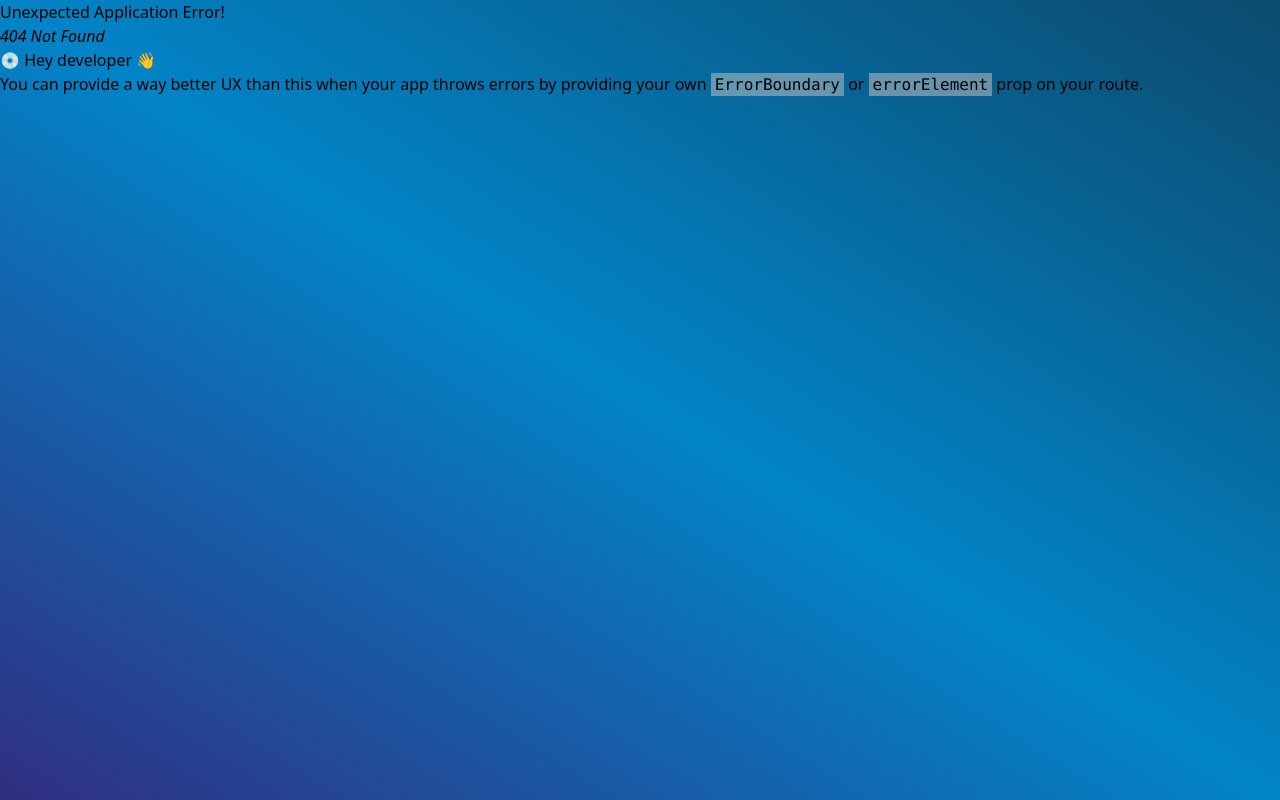
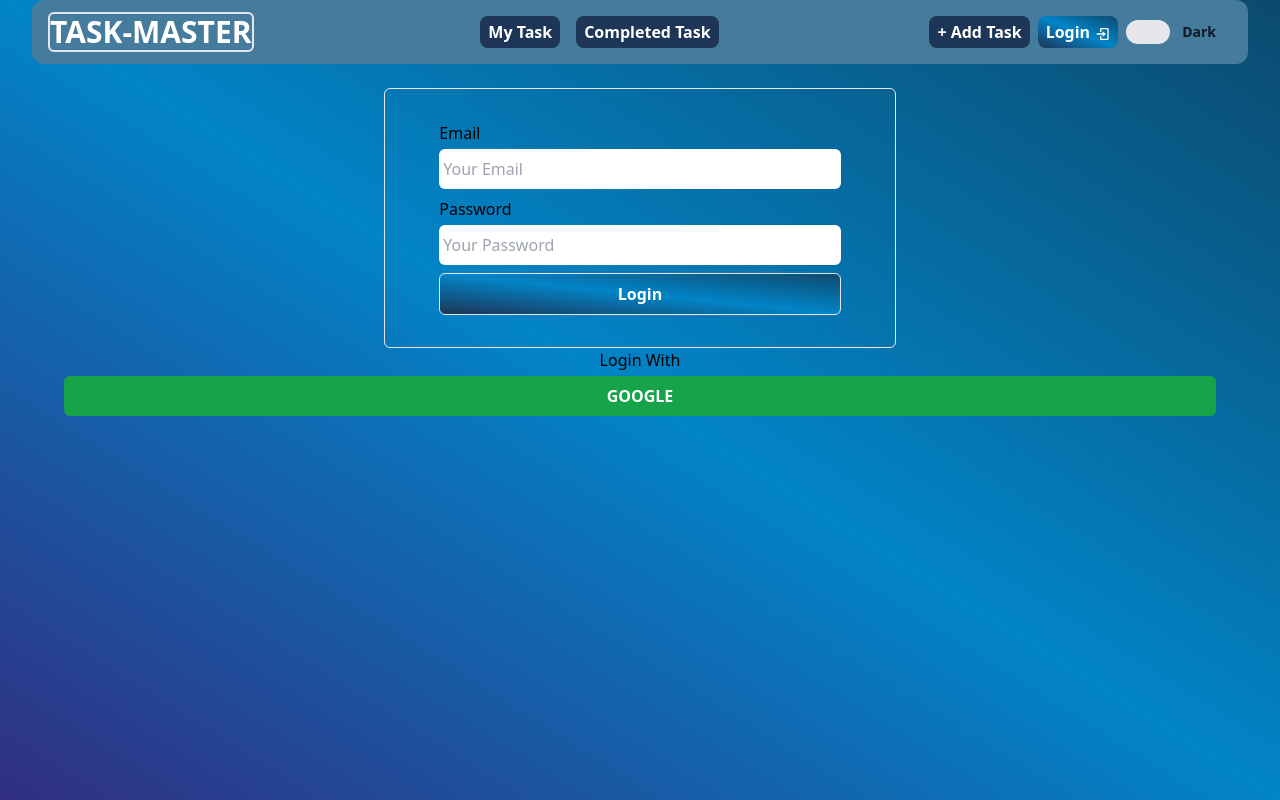
Before and after one commit to zahidhasan125/my-task-master-client, a React (Create React App) app: page /login in a window 1280 px wide. Before the commit this address had no page. Built offline with nearby package versions, Linux system fonts and the light colour scheme.

Commit message:
login form created

```diff
--- a/src/Routes/Routes.js
+++ b/src/Routes/Routes.js
@@ -3,6 +3,7 @@ import Main from "../layouts/Main";
 import AddTask from "../components/Navbar/AddTask";
 import MyTasks from "../components/MyTasks/MyTasks";
 import CompletedTask from "../components/CompletedTask/CompletedTask";
+import Login from "../components/Login/Login";
 
 export const router = createBrowserRouter(
     [
@@ -21,6 +22,10 @@ export const router = createBrowserRouter(
                 {
                     path: '/completed',
                     element: <CompletedTask />
+                },
+                {
+                    path: '/login',
+                    element: <Login />
                 }
             ]
         }
--- /dev/null
+++ b/src/components/Login/Login.js
@@ -0,0 +1,38 @@
+import React, { useContext } from 'react';
+import { AuthContext } from '../../contexts/AuthProvider';
+
+const Login = () => {
+    // const { user, loading, createUser, providerLogin, userLogin, verifyUserEmail, logOut } = useContext(AuthContext);
+
+    const handleLogin = (e) => {
+        e.preventDefault();
+        console.log('Form submitted.');
+    }
+
+    const handleGoogle = () => {
+        console.log('Google clicked.');
+    }
+    return (
+        <>
+            <form className='w-[60%] md:w-[40%] mx-auto flex flex-col items-center justify-center gap-2 border rounded-md p-8' onSubmit={handleLogin}>
+                <div className='flex flex-col gap-1 w-[90%] mx-auto'>
+                    <span>Email</span>
+                    <input className='md:py-2 rounded-md dark:bg-gray-600 dark:text-white pl-1' type="email" name='email' placeholder='Your Email' />
+                </div>
+                <div className='flex flex-col gap-1 w-[90%] mx-auto'>
+                    <span>Password</span>
+                    <input className='md:py-2 rounded-md dark:bg-gray-600 dark:text-white pl-1' type="password" name='password' placeholder='Your Password' />
+                </div>
+                <button type='submit' className='md:py-2 border font-bold w-[90%] bg-gradient-to-tr from-[#1d3557] via-sky-600  to-sky-900 rounded-md text-white'>Login</button>
+
+            </form>
+
+            <div className='flex flex-col gap-1 w-[90%] mx-auto'>
+                <span className='text-center'>Login With</span>
+                <button type='submit' onClick={handleGoogle} className='md:py-2 rounded-md font-bold bg-green-600 text-white'>GOOGLE</button>
+            </div>
+        </>
+    );
+};
+
+export default Login;
--- a/src/components/Navbar/Navbar.js
+++ b/src/components/Navbar/Navbar.js
@@ -31,6 +31,7 @@ const Navbar = () => {
         themeSwitch();
     }
     themeCheck();
+
     return (
         <div className='flex w-full md:w-[95%] max-w-7xl mx-auto bg-[#457b9d] dark:bg-stone-900 h-16 px-4 mb-6 text-white items-center justify-between rounded-xl '>
             <h1 className='text-3xl font-extrabold uppercase border-2 border-double rounded-md'>Task-Master</h1>
@@ -47,7 +48,7 @@ const Navbar = () => {
                     <Link to="/completed"><li className='bg-[#1d3557] px-2 py-1 rounded-lg font-bold cursor-pointer'>Completed Task</li></Link>
                     <Link to="/"><li className='bg-[#1d3557] px-2 py-1 rounded-lg font-bold cursor-pointer'>+ Add Task</li></Link>
                     {
-                        <Link to="/"><li className='bg-gradient-to-tr from-[#1d3557] via-sky-600  to-sky-900  px-2 py-1 rounded-lg font-bold cursor-pointer'>Login<BiLogIn className='inline ml-1' /></li></Link>
+                        <Link to="/login"><li className='bg-gradient-to-tr from-[#1d3557] via-sky-600  to-sky-900  px-2 py-1 rounded-lg font-bold cursor-pointer'>Login<BiLogIn className='inline ml-1' /></li></Link>
                     }
                 </ul>
             </label>
@@ -64,7 +65,7 @@ const Navbar = () => {
 
                     <Link to="/"><li className='bg-[#1d3557] px-2 py-1 rounded-lg font-bold cursor-pointer'>+ Add Task</li></Link>
                     {
-                        <Link to="/"><li className='bg-gradient-to-tr from-[#1d3557] via-sky-600  to-sky-900  px-2 py-1 rounded-lg font-bold cursor-pointer'>Login<BiLogIn className='inline ml-1' /></li></Link>
+                        <Link to="/login"><li className='bg-gradient-to-tr from-[#1d3557] via-sky-600  to-sky-900  px-2 py-1 rounded-lg font-bold cursor-pointer'>Login<BiLogIn className='inline ml-1' /></li></Link>
                     }
                     <label className="inline-flex relative items-center cursor-pointer">
                         <input type="checkbox" onClick={handleDarkMode} value="" className="sr-only peer" defaultChecked={isDark === 'dark' ? true : false} />
```
